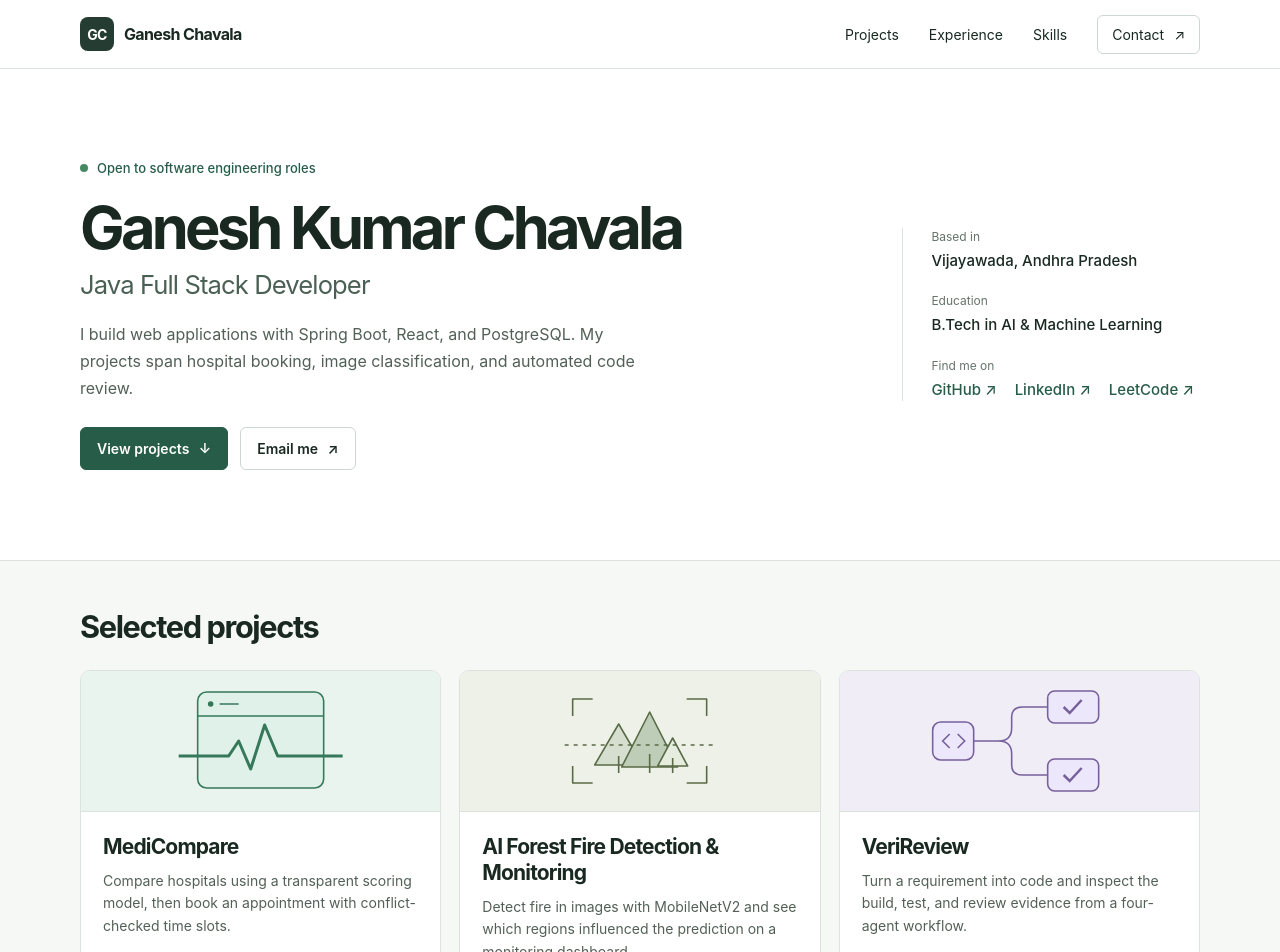
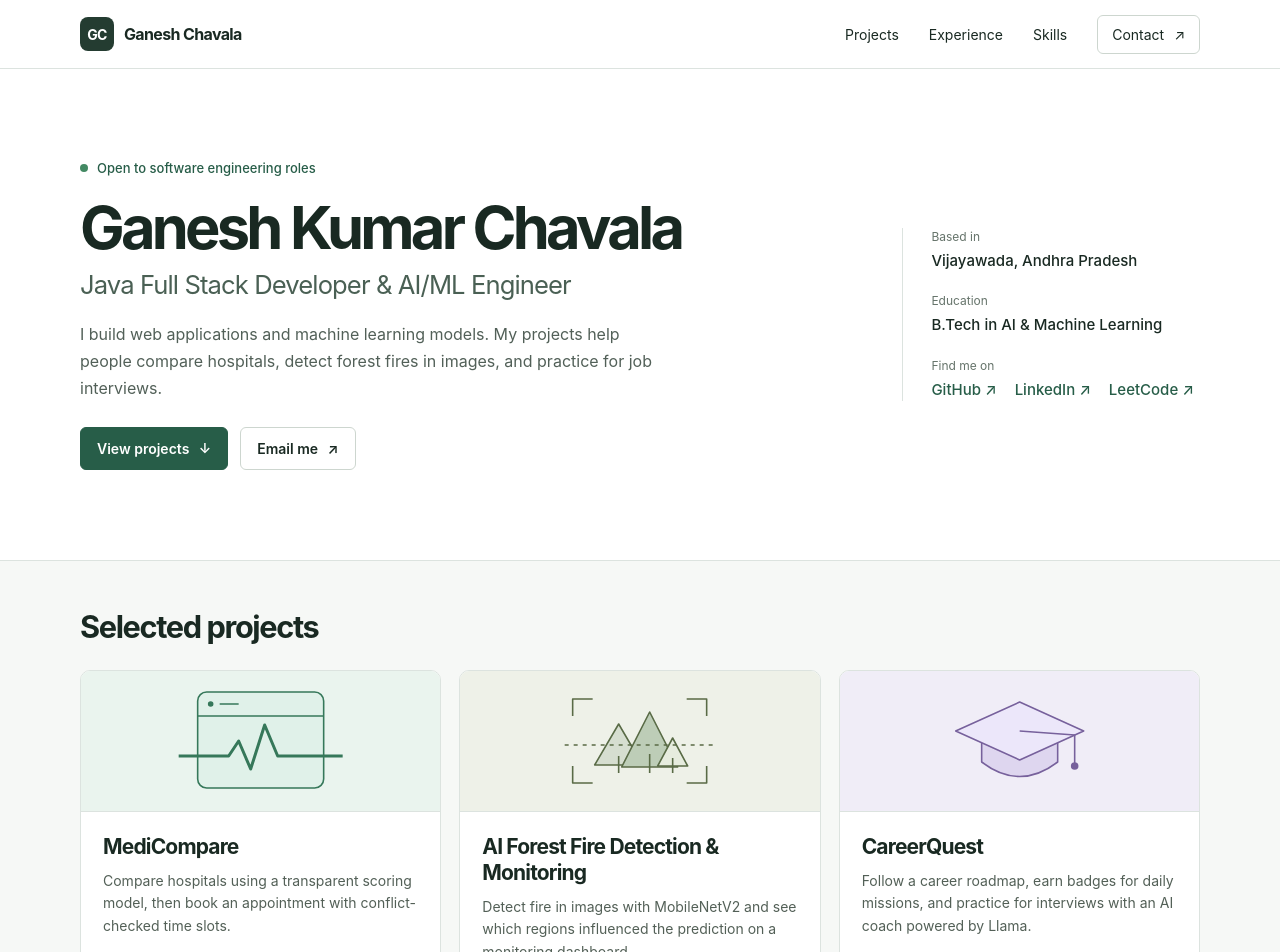
Before and after one commit to ganeshkumarbuilds/portfolio, a React (Vite) app: page / in a window 1280 px wide. Shown: the top 952 px of the page. Built offline with nearby package versions, Linux system fonts and the light colour scheme; the HTML template or start-up script is replaced by a standard one.

Commit message:
Replace VeriReview with CareerQuest and add AI/ML Engineer to portfolio title

```diff
--- a/index.html
+++ b/index.html
@@ -3,8 +3,8 @@
 <head>
   <meta charset="UTF-8" />
   <meta name="viewport" content="width=device-width, initial-scale=1.0" />
-  <title>Ganesh Kumar Chavala — Java Full Stack Developer</title>
-  <meta name="description" content="Java Full Stack Developer — Spring Boot, React, PostgreSQL, and AI-integrated web platforms." />
+  <title>Ganesh Kumar Chavala — Java Full Stack Developer &amp; AI/ML Engineer</title>
+  <meta name="description" content="Explore Ganesh Kumar Chavala’s work as a Java Full Stack Developer &amp; AI/ML Engineer, from hospital booking to forest fire detection and career learning." />
 </head>
 <body>
   <div id="root"></div>
--- a/src/components/Hero.jsx
+++ b/src/components/Hero.jsx
@@ -7,7 +7,7 @@ export default function Hero() {
         <p className="availability"><i aria-hidden="true" /> Open to software engineering roles</p>
         <h1>{profile.name}</h1>
         <p className="role">{profile.role}</p>
-        <p className="summary">I build web applications with Spring Boot, React, and PostgreSQL. My projects span hospital booking, image classification, and automated code review.</p>
+        <p className="summary">I build web applications and machine learning models. My projects help people compare hospitals, detect forest fires in images, and practice for job interviews.</p>
         <div className="actions"><a className="primary" href="#projects">View projects <span aria-hidden="true">↓</span></a><a className="secondary" href={'mailto:' + profile.email}>Email me <span aria-hidden="true">↗</span></a></div>
       </div>
       <aside className="profile-details" aria-label="Profile details">
--- a/src/components/Projects.jsx
+++ b/src/components/Projects.jsx
@@ -13,10 +13,10 @@ function ProjectIllustration({ type }) {
           <path d="M115 94l24-41 24 41z" fill="#d6ded0"/><path d="M142 96l28-55 28 55z" fill="#bdcdb7"/><path d="M178 95l15-28 15 28z" fill="#e6ecde"/><path d="M170 83v19m-31-17v17m54-15v15"/>
           <path d="M85 74h150" strokeDasharray="4 5"/>
         </g>}
-        {type === 'code' && <g>
-          <path d="M107 70h32q13 0 13-13V46q0-10 11-10h26m-50 34q13 0 13 13v11q0 10 11 10h26"/>
-          <rect x="73" y="51" width="41" height="38" rx="8" fill="#ece7fa"/><path d="m90 63-7 7 7 7m8-14 7 7-7 7"/>
-          {[36,104].map(y => <g key={y}><rect x="188" y={y-16} width="51" height="32" rx="7" fill="#ece7fa"/><path d={`m204 ${y} 6 6 12-13`} strokeWidth="2.5"/></g>)}
+        {type === 'learning' && <g strokeLinejoin="round">
+          <path d="M122 68v23q38 29 76 0V68" fill="#ded6ef"/>
+          <path d="m96 60 64-29 64 29-64 29z" fill="#ece7fa"/>
+          <path d="m160 60 55 4v28"/><circle cx="215" cy="95" r="3" fill="currentColor"/>
         </g>}
       </svg>
     </div>
--- a/src/data/portfolioData.js
+++ b/src/data/portfolioData.js
@@ -1,6 +1,6 @@
 export const profile = {
   name: 'Ganesh Kumar Chavala',
-  role: 'Java Full Stack Developer',
+  role: 'Java Full Stack Developer & AI/ML Engineer',
   location: 'Vijayawada, Andhra Pradesh',
   email: 'ganeshkumar.chavala@gmail.com',
   phone: '+91 63035 70495',
@@ -27,12 +27,12 @@ export const projects = [
     tags: ['Python', 'TensorFlow', 'Flask', 'React'],
   },
   {
-    name: 'VeriReview',
-    github: 'https://github.com/ganeshkumarbuilds/verireview.git',
-    demo: 'https://verireview-jet.vercel.app/',
-    type: 'code',
-    summary: 'Turn a requirement into code and inspect the build, test, and review evidence from a four-agent workflow.',
-    tags: ['Spring Boot', 'FastAPI', 'LangGraph', 'Docker'],
+    name: 'CareerQuest',
+    github: 'https://github.com/ganeshkumarbuilds/careerquest-learning-platform',
+    demo: 'https://careerquest-frontend.vercel.app/',
+    type: 'learning',
+    summary: 'Follow a career roadmap, earn badges for daily missions, and practice for interviews with an AI coach powered by Llama.',
+    tags: ['React', 'Node.js', 'MongoDB', 'Groq API'],
   },
 ]
 
--- a/src/index.css
+++ b/src/index.css
@@ -44,7 +44,7 @@ h2,main section h2 { font-size: clamp(26px,2.4vw,34px); line-height: 1.2; letter
 .illustration svg { width: 100%; height: 140px; }
 .health { background: #eaf4ee; color: #36785a; }
 .forest { background: #eef1e8; color: #596b46; }
-.code { background: #f0edf7; color: #77619c; }
+.learning { background: #f0edf7; color: #77619c; }
 .project-body { display: flex; flex-direction: column; flex: 1; padding: 22px; }
 .project h3 { font-size: 21px; font-weight: 650; letter-spacing: -.04em; line-height: 1.25; }
 .project-body p { margin: 10px 0 16px; font-size: 14px; line-height: 1.6; color: #536057; }
```
